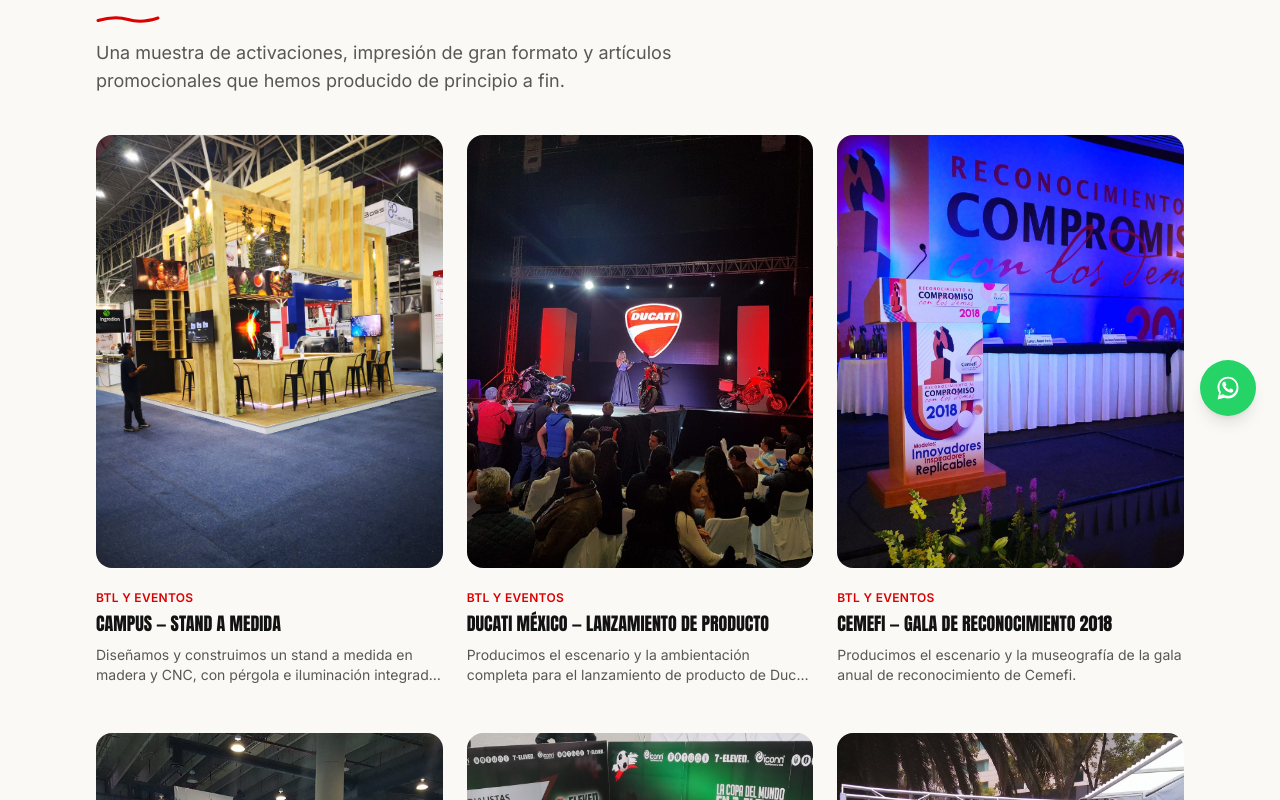
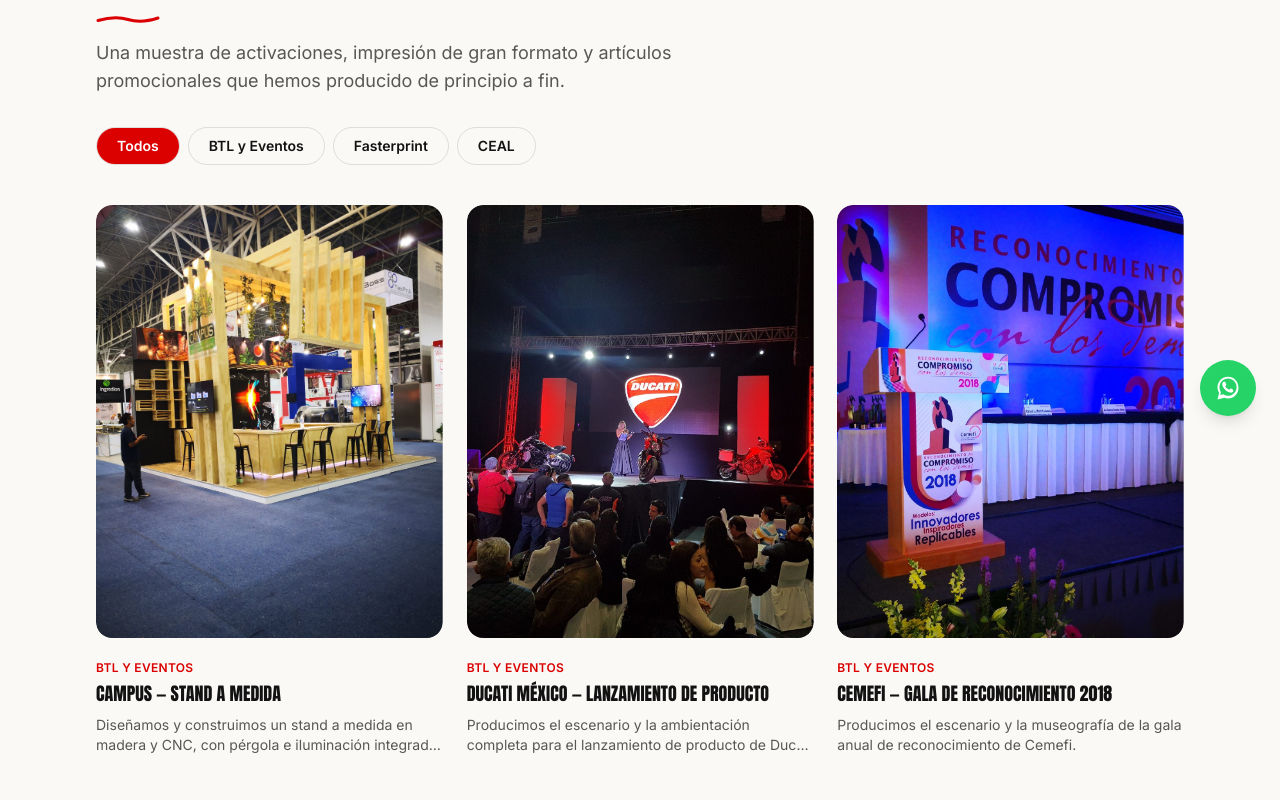
Before and after one commit to zensmid/uspech, a Next.js app: page /portafolio in a window 1280 px wide. Shown: the part 360-1160 px from the top of the page. Built offline with nearby package versions, Linux system fonts and the light colour scheme.

Commit message:
Anima páginas de servicios y portafolio: parallax, cortinas, tilt, filtro animado y banda de división
Co-Authored-By: Claude Sonnet 5.5 <noreply@anthropic.com>
Claude-Session: https://claude.ai/code/session_01PAUBcPCh6zVr5eS7MQ85dh

```diff
--- a/src/app/portafolio/page.tsx
+++ b/src/app/portafolio/page.tsx
@@ -2,7 +2,7 @@ import type { Metadata } from "next";
 import { proyectos } from "@/content/portafolio";
 import { Container } from "@/components/ui/Container";
 import { SectionTitle } from "@/components/ui/SectionTitle";
-import { PortafolioCard } from "@/components/portafolio/PortafolioCard";
+import { PortafolioGrid } from "@/components/portafolio/PortafolioGrid";
 
 export const metadata: Metadata = {
   title: "Portafolio",
@@ -19,15 +19,7 @@ export default function PortafolioPage() {
           title="Proyectos que hablan por nosotros"
           description="Una muestra de activaciones, impresión de gran formato y artículos promocionales que hemos producido de principio a fin."
         />
-        <div className="mt-10 grid gap-x-6 gap-y-12 sm:grid-cols-2 lg:grid-cols-3">
-          {proyectos.map((proyecto, index) => (
-            <PortafolioCard
-              key={proyecto.slug}
-              proyecto={proyecto}
-              delay={(index % 6) * 0.04}
-            />
-          ))}
-        </div>
+        <PortafolioGrid proyectos={proyectos} />
       </Container>
     </section>
   );
--- a/src/components/portafolio/PortafolioCard.tsx
+++ b/src/components/portafolio/PortafolioCard.tsx
@@ -3,6 +3,8 @@ import type { Proyecto } from "@/content/portafolio";
 import { divisiones } from "@/content/divisiones";
 import { PhotoTile } from "@/components/ui/PhotoTile";
 import { FadeIn } from "@/components/ui/FadeIn";
+import { Reveal } from "@/components/ui/Reveal";
+import { Tilt } from "@/components/ui/Tilt";
 
 export function PortafolioCard({
   proyecto,
@@ -16,19 +18,22 @@ export function PortafolioCard({
   return (
     <FadeIn delay={delay}>
       <Link href={`/portafolio/${proyecto.slug}`} className="group block">
-        <PhotoTile
-          src={proyecto.imagen.src}
-          alt={proyecto.imagen.alt}
-          aspect="aspect-[4/5]"
-          className="transition group-hover:opacity-90"
-        />
+        <Tilt>
+          <Reveal delay={delay}>
+            <PhotoTile
+              src={proyecto.imagen.src}
+              alt={proyecto.imagen.alt}
+              aspect="aspect-[4/5]"
+            />
+          </Reveal>
+        </Tilt>
         <div className="mt-4">
           {division ? (
             <span className="text-xs font-semibold uppercase tracking-wide text-accent">
               {division.nombre}
             </span>
           ) : null}
-          <h3 className="mt-1 font-display text-lg uppercase leading-snug">
+          <h3 className="mt-1 font-display text-lg uppercase leading-snug transition-colors duration-300 group-hover:text-accent">
             {proyecto.cliente ? `${proyecto.cliente} — ` : ""}
             {proyecto.titulo}
           </h3>
--- /dev/null
+++ b/src/components/portafolio/PortafolioGrid.tsx
@@ -0,0 +1,63 @@
+"use client";
+
+import { useState } from "react";
+import { AnimatePresence, motion } from "framer-motion";
+import type { Proyecto } from "@/content/portafolio";
+import { divisiones } from "@/content/divisiones";
+import { PortafolioCard } from "@/components/portafolio/PortafolioCard";
+
+/** Cuadrícula con filtro por división; las tarjetas se reacomodan animadas. */
+export function PortafolioGrid({ proyectos }: { proyectos: Proyecto[] }) {
+  const [filtro, setFiltro] = useState<string>("todos");
+  const opciones = divisiones.filter((d) =>
+    proyectos.some((p) => p.divisionSlug === d.slug)
+  );
+  const visibles =
+    filtro === "todos" ? proyectos : proyectos.filter((p) => p.divisionSlug === filtro);
+
+  return (
+    <>
+      <div className="mt-8 flex flex-wrap gap-2">
+        {[{ slug: "todos", nombre: "Todos" }, ...opciones].map((o) => (
+          <button
+            key={o.slug}
+            type="button"
+            onClick={() => setFiltro(o.slug)}
+            className="relative rounded-full border border-ink-line px-5 py-2 text-sm font-semibold transition-colors hover:border-ink"
+          >
+            {filtro === o.slug ? (
+              <motion.span
+                layoutId="filtro-activo"
+                className="absolute inset-0 rounded-full bg-accent"
+                transition={{ type: "spring", stiffness: 400, damping: 32 }}
+              />
+            ) : null}
+            <span className={`relative ${filtro === o.slug ? "text-accent-ink" : ""}`}>
+              {o.nombre}
+            </span>
+          </button>
+        ))}
+      </div>
+
+      <motion.div
+        layout
+        className="mt-10 grid gap-x-6 gap-y-12 sm:grid-cols-2 lg:grid-cols-3"
+      >
+        <AnimatePresence mode="popLayout">
+          {visibles.map((proyecto, index) => (
+            <motion.div
+              key={proyecto.slug}
+              layout
+              initial={{ opacity: 0, scale: 0.9 }}
+              animate={{ opacity: 1, scale: 1 }}
+              exit={{ opacity: 0, scale: 0.9 }}
+              transition={{ duration: 0.35 }}
+            >
+              <PortafolioCard proyecto={proyecto} delay={(index % 6) * 0.04} />
+            </motion.div>
+          ))}
+        </AnimatePresence>
+      </motion.div>
+    </>
+  );
+}
--- a/src/components/servicios/DivisionDescargas.tsx
+++ b/src/components/servicios/DivisionDescargas.tsx
@@ -3,6 +3,7 @@ import { SectionTitle } from "@/components/ui/SectionTitle";
 import { Button } from "@/components/ui/Button";
 import { PhotoTile } from "@/components/ui/PhotoTile";
 import { FadeIn } from "@/components/ui/FadeIn";
+import { Tilt } from "@/components/ui/Tilt";
 
 export function DivisionDescargas({
   items,
@@ -20,7 +21,8 @@ export function DivisionDescargas({
         <div className="mt-10 grid gap-6 sm:grid-cols-2 lg:grid-cols-3">
           {items.map((item, index) => (
             <FadeIn key={item.src} delay={index * 0.03}>
-              <div className="flex h-full flex-col justify-between gap-6 rounded-2xl border border-ink-line bg-base p-6">
+              <Tilt className="h-full" max={5}>
+              <div className="flex h-full flex-col justify-between gap-6 rounded-2xl border border-ink-line bg-base p-6 transition-shadow duration-300 hover:shadow-xl">
                 <div>
                   {item.preview ? (
                     <PhotoTile
@@ -37,6 +39,7 @@ export function DivisionDescargas({
                   Descargar PDF
                 </Button>
               </div>
+              </Tilt>
             </FadeIn>
           ))}
         </div>
--- a/src/components/servicios/DivisionGaleria.tsx
+++ b/src/components/servicios/DivisionGaleria.tsx
@@ -4,6 +4,8 @@ import { SectionTitle } from "@/components/ui/SectionTitle";
 import { PhotoTile } from "@/components/ui/PhotoTile";
 import { ImagePlaceholder } from "@/components/ui/ImagePlaceholder";
 import { FadeIn } from "@/components/ui/FadeIn";
+import { Reveal } from "@/components/ui/Reveal";
+import { Tilt } from "@/components/ui/Tilt";
 
 function slugify(text: string) {
   return text
@@ -23,12 +25,16 @@ export function DivisionGaleria({ items }: { items: GaleriaItem[] }) {
           {items.map((item, index) => (
             <FadeIn key={item.src ?? item.alt} delay={index * 0.04}>
               {item.src ? (
+                <Tilt>
+                  <Reveal delay={(index % 4) * 0.08}>
                     <PhotoTile
                       src={item.src}
                       alt={item.alt}
                       caption={item.caption}
                       aspect="aspect-[4/5]"
                     />
+                  </Reveal>
+                </Tilt>
               ) : (
                 <ImagePlaceholder
                   expectedPath={`/assets/portafolio/${slugify(item.alt)}.jpg`}
--- a/src/components/servicios/DivisionHero.tsx
+++ b/src/components/servicios/DivisionHero.tsx
@@ -3,6 +3,8 @@ import type { Division } from "@/content/divisiones";
 import { Button } from "@/components/ui/Button";
 import { Container } from "@/components/ui/Container";
 import { FadeIn } from "@/components/ui/FadeIn";
+import { ParallaxBg } from "@/components/ui/ParallaxBg";
+import { SplitWords } from "@/components/ui/SplitWords";
 import { HeroCarousel } from "@/components/servicios/HeroCarousel";
 
 export function DivisionHero({ division }: { division: Division }) {
@@ -10,6 +12,7 @@ export function DivisionHero({ division }: { division: Division }) {
 
   return (
     <section className="relative flex min-h-[70vh] items-end overflow-hidden bg-ink text-base">
+      <ParallaxBg>
       {division.heroCarousel && division.heroCarousel.length > 1 ? (
         <HeroCarousel slides={division.heroCarousel} />
       ) : division.heroImage ? (
@@ -27,6 +30,7 @@ export function DivisionHero({ division }: { division: Division }) {
           className="absolute inset-0 bg-[linear-gradient(115deg,transparent_0%,transparent_38%,var(--color-accent)_38%,var(--color-accent)_42%,transparent_42%,transparent_100%),repeating-linear-gradient(90deg,rgb(255_255_255/0.06)_0px,rgb(255_255_255/0.06)_1px,transparent_1px,transparent_64px),repeating-linear-gradient(0deg,rgb(255_255_255/0.06)_0px,rgb(255_255_255/0.06)_1px,transparent_1px,transparent_64px)]"
         />
       )}
+      </ParallaxBg>
       <div className="absolute inset-0 bg-gradient-to-t from-ink via-ink/70 to-ink/20" />
 
       <Container className="relative z-10 py-16">
@@ -46,7 +50,7 @@ export function DivisionHero({ division }: { division: Division }) {
             </p>
           )}
           <h1 className="mt-4 max-w-2xl font-display text-4xl uppercase leading-[1.05] sm:text-5xl md:text-6xl">
-            {division.resumen}
+            <SplitWords text={division.resumen} delay={0.15} />
           </h1>
           <p className="mt-4 max-w-xl text-base text-base/80 sm:text-lg">
             {division.descripcionCorta}
--- /dev/null
+++ b/src/components/ui/ParallaxBg.tsx
@@ -0,0 +1,25 @@
+"use client";
+
+import { useRef, type ReactNode } from "react";
+import { motion, useScroll, useTransform } from "framer-motion";
+
+/**
+ * Fondo de hero: al hacer scroll la imagen baja más lento y se acerca.
+ * Debe ir como hijo directo de la sección (ocupa todo el alto).
+ */
+export function ParallaxBg({ children }: { children: ReactNode }) {
+  const ref = useRef<HTMLDivElement>(null);
+  const { scrollYProgress } = useScroll({
+    target: ref,
+    offset: ["start start", "end start"],
+  });
+  const y = useTransform(scrollYProgress, [0, 1], ["0%", "25%"]);
+  const scale = useTransform(scrollYProgress, [0, 1], [1.05, 1.25]);
+  return (
+    <div ref={ref} className="absolute inset-0 overflow-hidden">
+      <motion.div className="absolute inset-0" style={{ y, scale }}>
+        {children}
+      </motion.div>
+    </div>
+  );
+}
--- /dev/null
+++ b/src/components/ui/Reveal.tsx
@@ -0,0 +1,27 @@
+"use client";
+
+import { motion } from "framer-motion";
+import { type ReactNode } from "react";
+
+/** Revela el contenido como una cortina que baja (clip-path) al entrar en pantalla. */
+export function Reveal({
+  children,
+  className = "",
+  delay = 0,
+}: {
+  children: ReactNode;
+  className?: string;
+  delay?: number;
+}) {
+  return (
+    <motion.div
+      className={className}
+      initial={{ clipPath: "inset(0 0 100% 0 round 16px)" }}
+      whileInView={{ clipPath: "inset(0 0 0% 0 round 16px)" }}
+      viewport={{ once: true, margin: "-60px" }}
+      transition={{ duration: 0.9, delay, ease: [0.2, 0.7, 0.2, 1] }}
+    >
+      {children}
+    </motion.div>
+  );
+}
--- /dev/null
+++ b/src/components/ui/Tilt.tsx
@@ -0,0 +1,44 @@
+"use client";
+
+import { motion, useMotionValue, useSpring, useTransform } from "framer-motion";
+import { type PointerEvent, type ReactNode } from "react";
+
+/** Inclina el contenido en 3D siguiendo el cursor (solo con mouse). */
+export function Tilt({
+  children,
+  className = "",
+  max = 8,
+}: {
+  children: ReactNode;
+  className?: string;
+  max?: number;
+}) {
+  const x = useMotionValue(0);
+  const y = useMotionValue(0);
+  const sx = useSpring(x, { stiffness: 200, damping: 20 });
+  const sy = useSpring(y, { stiffness: 200, damping: 20 });
+  const rotateY = useTransform(sx, [-0.5, 0.5], [-max, max]);
+  const rotateX = useTransform(sy, [-0.5, 0.5], [max, -max]);
+
+  function onMove(e: PointerEvent<HTMLDivElement>) {
+    if (e.pointerType !== "mouse") return;
+    const r = e.currentTarget.getBoundingClientRect();
+    x.set((e.clientX - r.left) / r.width - 0.5);
+    y.set((e.clientY - r.top) / r.height - 0.5);
+  }
+  function onLeave() {
+    x.set(0);
+    y.set(0);
+  }
+
+  return (
+    <motion.div
+      className={className}
+      style={{ rotateX, rotateY, transformPerspective: 900 }}
+      onPointerMove={onMove}
+      onPointerLeave={onLeave}
+    >
+      {children}
+    </motion.div>
+  );
+}
```
Also changed, not shown: src/app/portafolio/[slug]/page.tsx (+8 -2 lines), src/app/servicios/[division]/page.tsx (+13 -0 lines). Lines whose indentation alone changed are shown as unchanged.
